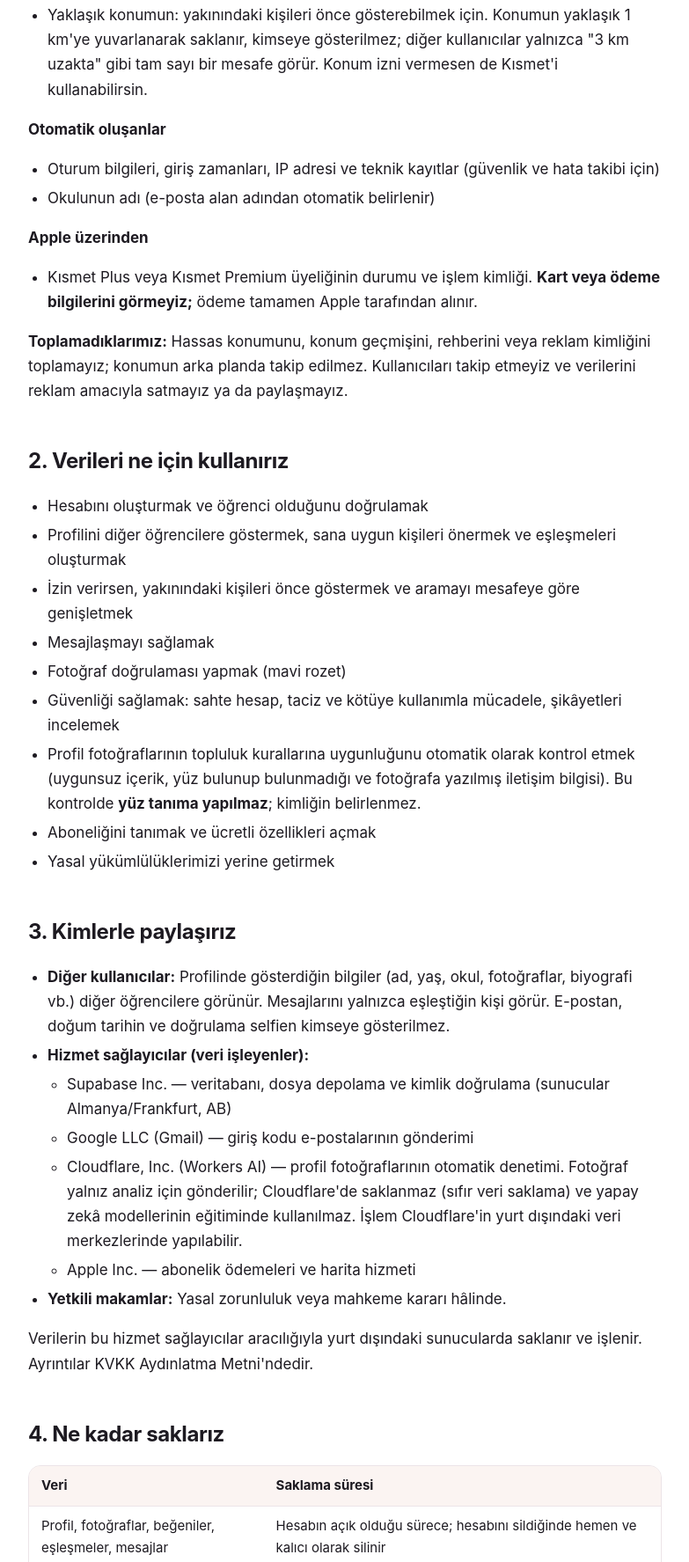
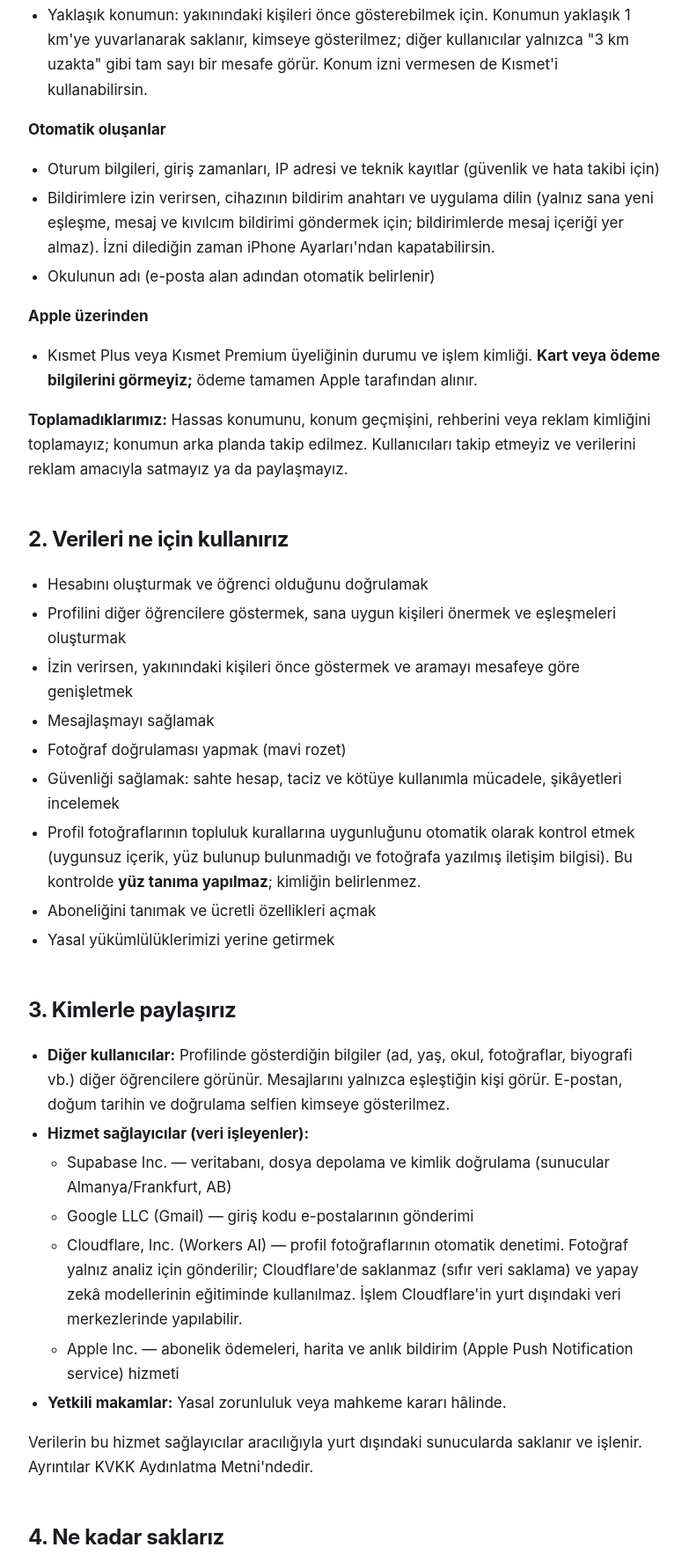
Before and after one commit to movlanovbahtiyar-spec/kismet, a plain HTML site: page gizlilik/index.html in a window 1280 px wide. Shown: the part 797-2572 px from the top of the page at 88% size, without its empty margins (248-1031 px from the left). Drawn offline with Linux system fonts and the light colour scheme.

Commit message:
Siteyi güncelle
Co-Authored-By: Claude Opus 5.5 <noreply@anthropic.com>

```diff
--- a/gizlilik/index.html
+++ b/gizlilik/index.html
@@ -59,14 +59,14 @@ footer a{color:var(--dim)}
 <p><strong>İzin verirsen</strong></p>
 <ul><li>Yaklaşık konumun: yakınındaki kişileri önce gösterebilmek için. Konumun yaklaşık 1 km'ye yuvarlanarak saklanır, kimseye gösterilmez; diğer kullanıcılar yalnızca "3 km uzakta" gibi tam sayı bir mesafe görür. Konum izni vermesen de Kısmet'i kullanabilirsin.</li></ul>
 <p><strong>Otomatik oluşanlar</strong></p>
-<ul><li>Oturum bilgileri, giriş zamanları, IP adresi ve teknik kayıtlar (güvenlik ve hata takibi için)</li><li>Okulunun adı (e-posta alan adından otomatik belirlenir)</li></ul>
+<ul><li>Oturum bilgileri, giriş zamanları, IP adresi ve teknik kayıtlar (güvenlik ve hata takibi için)</li><li>Bildirimlere izin verirsen, cihazının bildirim anahtarı ve uygulama dilin (yalnız sana yeni eşleşme, mesaj ve kıvılcım bildirimi göndermek için; bildirimlerde mesaj içeriği yer almaz). İzni dilediğin zaman iPhone Ayarları'ndan kapatabilirsin.</li><li>Okulunun adı (e-posta alan adından otomatik belirlenir)</li></ul>
 <p><strong>Apple üzerinden</strong></p>
 <ul><li>Kısmet Plus veya Kısmet Premium üyeliğinin durumu ve işlem kimliği. <strong>Kart veya ödeme bilgilerini görmeyiz;</strong> ödeme tamamen Apple tarafından alınır.</li></ul>
 <p><strong>Toplamadıklarımız:</strong> Hassas konumunu, konum geçmişini, rehberini veya reklam kimliğini toplamayız; konumun arka planda takip edilmez. Kullanıcıları takip etmeyiz ve verilerini reklam amacıyla satmayız ya da paylaşmayız.</p>
 <h2>2. Verileri ne için kullanırız</h2>
 <ul><li>Hesabını oluşturmak ve öğrenci olduğunu doğrulamak</li><li>Profilini diğer öğrencilere göstermek, sana uygun kişileri önermek ve eşleşmeleri oluşturmak</li><li>İzin verirsen, yakınındaki kişileri önce göstermek ve aramayı mesafeye göre genişletmek</li><li>Mesajlaşmayı sağlamak</li><li>Fotoğraf doğrulaması yapmak (mavi rozet)</li><li>Güvenliği sağlamak: sahte hesap, taciz ve kötüye kullanımla mücadele, şikâyetleri incelemek</li><li>Profil fotoğraflarının topluluk kurallarına uygunluğunu otomatik olarak kontrol etmek (uygunsuz içerik, yüz bulunup bulunmadığı ve fotoğrafa yazılmış iletişim bilgisi). Bu kontrolde <strong>yüz tanıma yapılmaz</strong>; kimliğin belirlenmez.</li><li>Aboneliğini tanımak ve ücretli özellikleri açmak</li><li>Yasal yükümlülüklerimizi yerine getirmek</li></ul>
 <h2>3. Kimlerle paylaşırız</h2>
-<ul><li><strong>Diğer kullanıcılar:</strong> Profilinde gösterdiğin bilgiler (ad, yaş, okul, fotoğraflar, biyografi vb.) diğer öğrencilere görünür. Mesajlarını yalnızca eşleştiğin kişi görür. E-postan, doğum tarihin ve doğrulama selfien kimseye gösterilmez.</li><li><strong>Hizmet sağlayıcılar (veri işleyenler):</strong><ul><li>Supabase Inc. — veritabanı, dosya depolama ve kimlik doğrulama (sunucular Almanya/Frankfurt, AB)</li><li>Google LLC (Gmail) — giriş kodu e-postalarının gönderimi</li><li>Cloudflare, Inc. (Workers AI) — profil fotoğraflarının otomatik denetimi. Fotoğraf yalnız analiz için gönderilir; Cloudflare'de saklanmaz (sıfır veri saklama) ve yapay zekâ modellerinin eğitiminde kullanılmaz. İşlem Cloudflare'in yurt dışındaki veri merkezlerinde yapılabilir.</li><li>Apple Inc. — abonelik ödemeleri ve harita hizmeti</li></ul></li><li><strong>Yetkili makamlar:</strong> Yasal zorunluluk veya mahkeme kararı hâlinde.</li></ul>
+<ul><li><strong>Diğer kullanıcılar:</strong> Profilinde gösterdiğin bilgiler (ad, yaş, okul, fotoğraflar, biyografi vb.) diğer öğrencilere görünür. Mesajlarını yalnızca eşleştiğin kişi görür. E-postan, doğum tarihin ve doğrulama selfien kimseye gösterilmez.</li><li><strong>Hizmet sağlayıcılar (veri işleyenler):</strong><ul><li>Supabase Inc. — veritabanı, dosya depolama ve kimlik doğrulama (sunucular Almanya/Frankfurt, AB)</li><li>Google LLC (Gmail) — giriş kodu e-postalarının gönderimi</li><li>Cloudflare, Inc. (Workers AI) — profil fotoğraflarının otomatik denetimi. Fotoğraf yalnız analiz için gönderilir; Cloudflare'de saklanmaz (sıfır veri saklama) ve yapay zekâ modellerinin eğitiminde kullanılmaz. İşlem Cloudflare'in yurt dışındaki veri merkezlerinde yapılabilir.</li><li>Apple Inc. — abonelik ödemeleri, harita ve anlık bildirim (Apple Push Notification service) hizmeti</li></ul></li><li><strong>Yetkili makamlar:</strong> Yasal zorunluluk veya mahkeme kararı hâlinde.</li></ul>
 <p>Verilerin bu hizmet sağlayıcılar aracılığıyla yurt dışındaki sunucularda saklanır ve işlenir. Ayrıntılar KVKK Aydınlatma Metni'ndedir.</p>
 <h2>4. Ne kadar saklarız</h2>
 <div class="table"><table><thead><tr><th>Veri</th><th>Saklama süresi</th></tr></thead><tbody><tr><td>Profil, fotoğraflar, beğeniler, eşleşmeler, mesajlar</td><td>Hesabın açık olduğu sürece; hesabını sildiğinde hemen ve kalıcı olarak silinir</td></tr><tr><td>Duraklatılmış profil</td><td>Duraklatma, hesabı silmez; sen silene kadar saklanır ama kimseye gösterilmez</td></tr><tr><td>Konum</td><td>Yalnız son yaklaşık konumun; konumu kapattığında ya da rızanı geri çektiğinde hemen silinir</td></tr><tr><td>Doğrulama selfiesi</td><td>İnceleme tamamlandıktan sonra silinir; rızanı geri çekersen hemen silinir</td></tr><tr><td>Denetimde reddedilen fotoğraflar</td><td>İtiraz hakkın için karar tarihinden itibaren 30 gün gizli olarak, sonra silinir</td></tr><tr><td>Şikâyet ve rıza kayıtları</td><td>Hesabın açık olduğu sürece (rıza kayıtları, rızayı aldığımızı ispat için tutulur)</td></tr><tr><td>Abonelik kaydı</td><td>Üyeliğin geçerli olduğu sürece; ödeme kaydını Apple tutar</td></tr><tr><td>Kalıcı kapatılan hesabın okul e-posta adresi</td><td>Yeniden kayıt olunmasını engellemek için 2 yıl</td></tr><tr><td>Sunucu ve güvenlik kayıtları (log)</td><td>Hizmet sağlayıcıların sakladığı süre boyunca, en fazla 2 yıl</td></tr></tbody></table></div>
```
Also changed, not shown: kvkk/index.html (+1 -1 lines).
